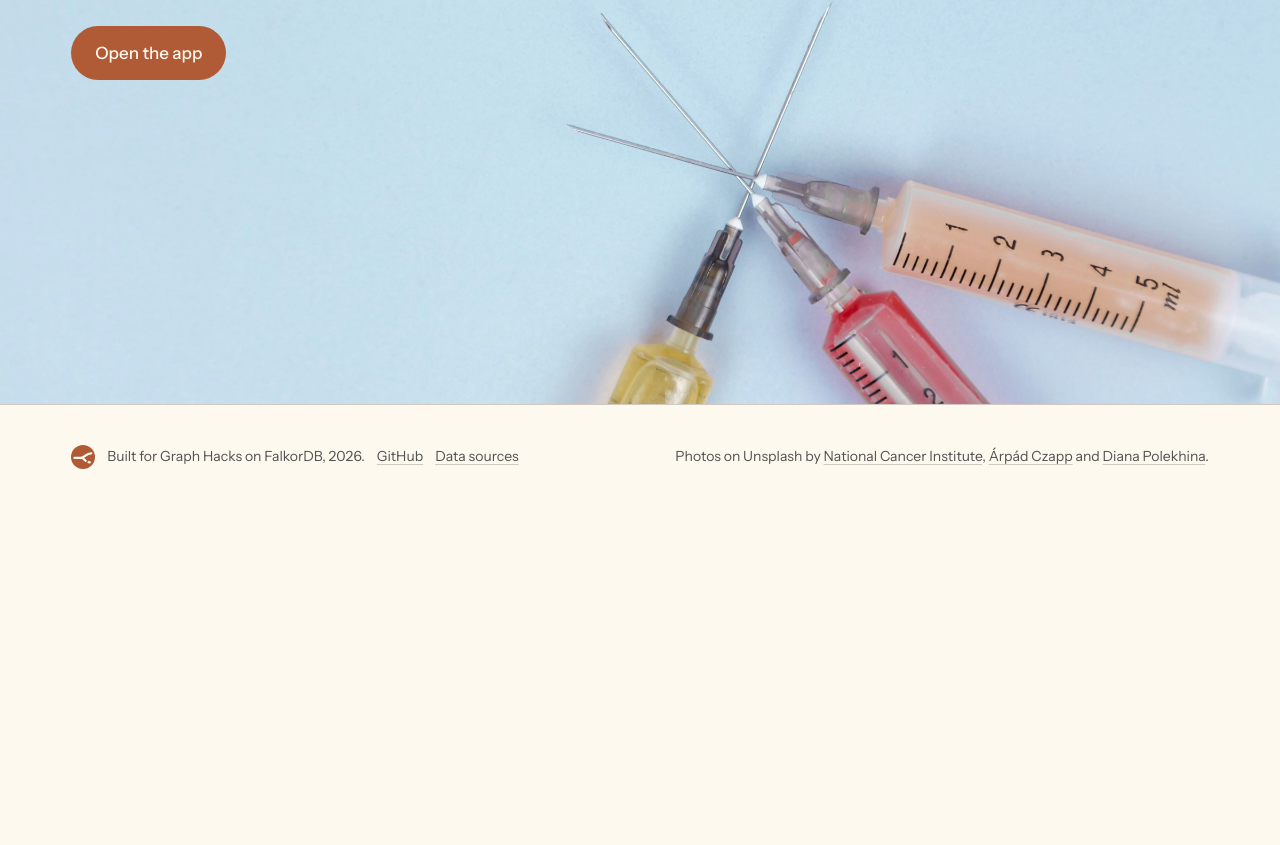
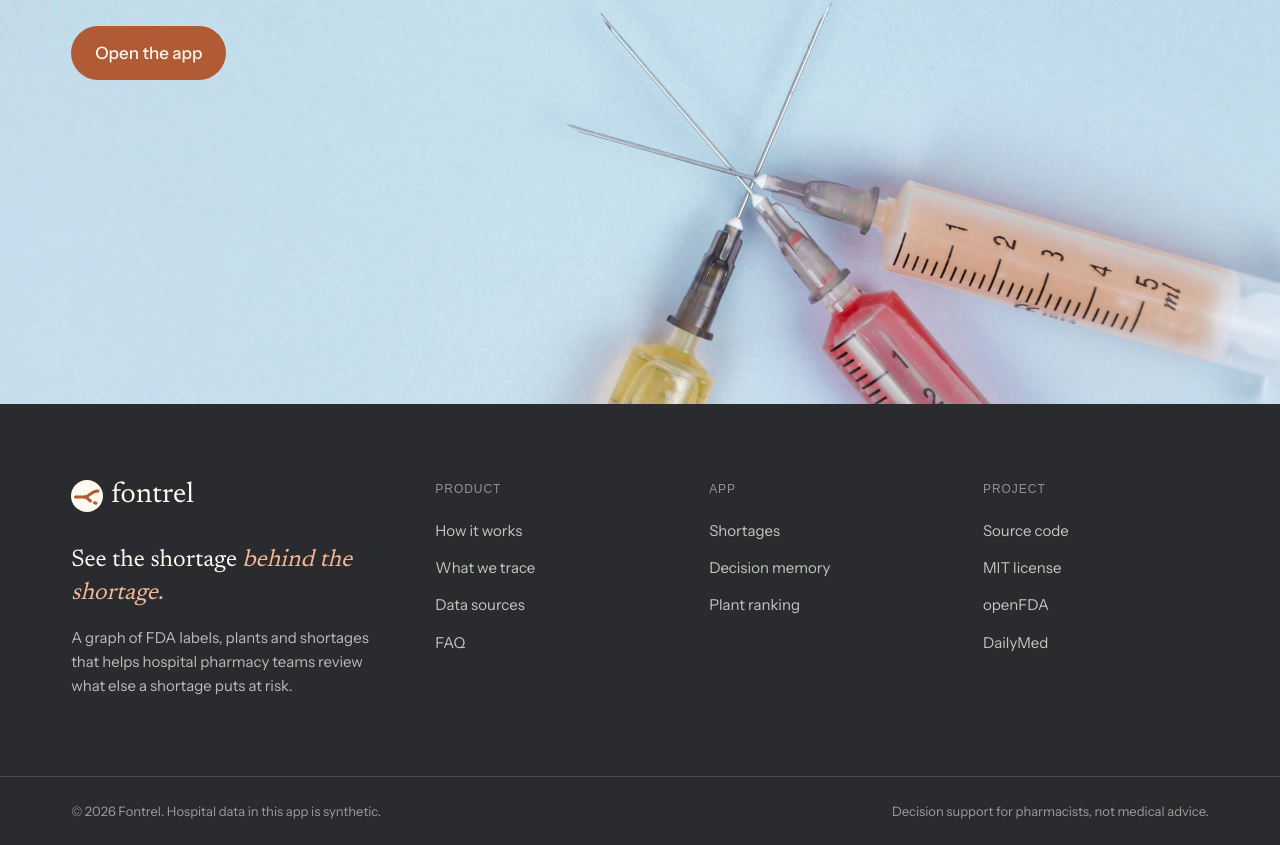
Before and after one commit to mystiquemide/fontrel, a Next.js app in the folder frontend/: page / in a window 1280 px wide. Shown: the part 3690-4535 px from the top of the page. Before the commit the page ends 4199 px from the top, so only its background shows below. Built offline with nearby package versions, Linux system fonts and the light colour scheme; no server answers; a web font is replaced by a local one.

Commit message:
Replace the landing footer with product, app and project link columns

```diff
--- a/frontend/src/components/Footer.tsx
+++ b/frontend/src/components/Footer.tsx
@@ -1,37 +1,58 @@
+import Link from "next/link";
 import { ScrollLink } from "./landing/ScrollLink";
-import { Mark } from "./Logo";
+import { Logo } from "./Logo";
 
-const CREDITS = [
-  { name: "National Cancer Institute", href: "https://images.unsplash.com/photo-1580281657529-557a6abb6387" },
-  { name: "Árpád Czapp", href: "https://images.unsplash.com/photo-1642055514517-7b52288890ec" },
-  { name: "Diana Polekhina", href: "https://images.unsplash.com/photo-1611690828749-66c846dbd1b4" },
-];
+const linkClass = "inline-block py-1 text-canvas/75 hover:text-canvas";
+
+function Column({ title, children }: { title: string; children: React.ReactNode }) {
+  return (
+    <div>
+      <p className="font-mono text-[12px] uppercase tracking-[0.08em] text-canvas/50">{title}</p>
+      <ul className="mt-4 flex flex-col gap-1.5 text-[15px]">{children}</ul>
+    </div>
+  );
+}
 
 export function Footer() {
   return (
-    <footer className="mt-auto border-t border-line">
-      <div className="wrap flex flex-col gap-6 py-10 text-[14px] text-ink-2 lg:flex-row lg:items-center lg:justify-between">
-        <div className="flex items-center gap-3">
-          <Mark size={24} />
-          <span>Built for Graph Hacks on FalkorDB, 2026.</span>
-          <a className="link" href="https://github.com/mystiquemide/fontrel">
-            GitHub
-          </a>
-          <ScrollLink className="link" to="sources">
-            Data sources
-          </ScrollLink>
+    <footer className="mt-auto bg-ink text-canvas">
+      <div className="wrap grid gap-12 py-[clamp(48px,6vw,80px)] lg:grid-cols-[1.4fr_1fr_1fr_1fr]">
+        <div className="max-w-[34ch]">
+          <Logo size={32} variant="cream" />
+          <p className="mt-6 font-display text-[24px] leading-snug">
+            See the shortage <span className="italic text-[#F2B896]">behind the shortage.</span>
+          </p>
+          <p className="mt-4 text-[15px] leading-relaxed text-canvas/70">
+            A graph of FDA labels, plants and shortages that helps hospital pharmacy teams review what else a shortage puts at risk.
+          </p>
         </div>
-        <p>
-          Photos on Unsplash by{" "}
-          {CREDITS.map((c, i) => (
-            <span key={c.name}>
-              <a className="link" href={c.href}>
-                {c.name}
-              </a>
-              {i < CREDITS.length - 2 ? ", " : i === CREDITS.length - 2 ? " and " : "."}
-            </span>
-          ))}
-        </p>
+
+        <Column title="Product">
+          <li><ScrollLink to="how" className={linkClass}>How it works</ScrollLink></li>
+          <li><ScrollLink to="trace" className={linkClass}>What we trace</ScrollLink></li>
+          <li><ScrollLink to="sources" className={linkClass}>Data sources</ScrollLink></li>
+          <li><ScrollLink to="faq" className={linkClass}>FAQ</ScrollLink></li>
+        </Column>
+
+        <Column title="App">
+          <li><Link href="/app" className={linkClass}>Shortages</Link></li>
+          <li><Link href="/app/memory" className={linkClass}>Decision memory</Link></li>
+          <li><Link href="/app/sources" className={linkClass}>Plant ranking</Link></li>
+        </Column>
+
+        <Column title="Project">
+          <li><a href="https://github.com/mystiquemide/fontrel" className={linkClass}>Source code</a></li>
+          <li><a href="https://github.com/mystiquemide/fontrel/blob/main/LICENSE" className={linkClass}>MIT license</a></li>
+          <li><a href="https://open.fda.gov/" className={linkClass}>openFDA</a></li>
+          <li><a href="https://dailymed.nlm.nih.gov/dailymed/" className={linkClass}>DailyMed</a></li>
+        </Column>
+      </div>
+
+      <div className="border-t border-canvas/15">
+        <div className="wrap flex flex-col gap-3 py-6 text-[13px] text-canvas/55 md:flex-row md:items-center md:justify-between">
+          <p>&copy; 2026 Fontrel. Hospital data in this app is synthetic.</p>
+          <p>Decision support for pharmacists, not medical advice.</p>
+        </div>
       </div>
     </footer>
   );
```
